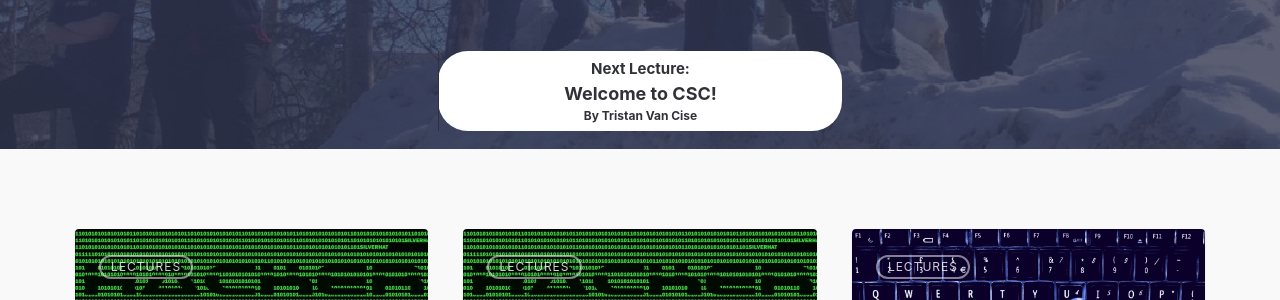
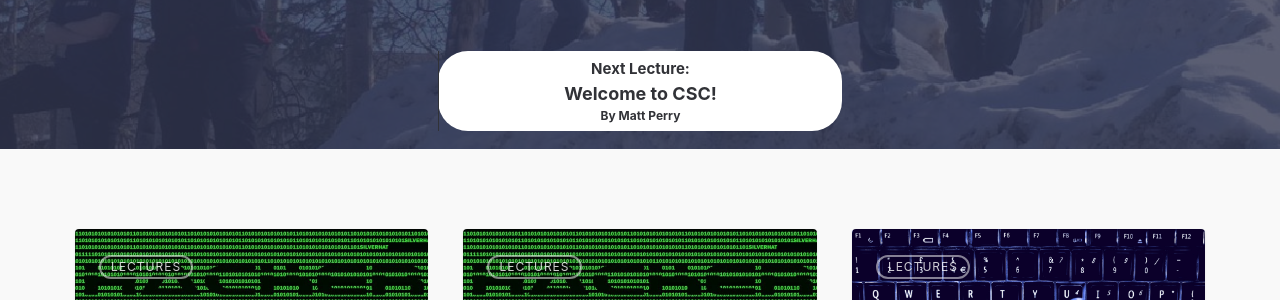
Before and after one commit to UAFCSC/uafcsc.github.io, a Jekyll site: the page built from index.md, in a window 1280 px wide and 900 px high. Shown: the part 427-727 px from the top of the window. Built offline with Jekyll 4.4.1, drawn with Linux system fonts in a browser that asks for light colours; nearby versions of some CDN libraries.

Commit message:
Update upcoming.html

```diff
--- a/_includes/upcoming.html
+++ b/_includes/upcoming.html
@@ -4,10 +4,10 @@
       <h2>2018 Hackathon</h2>
       <h3>Nov 10th-11th</h3>
     </a> -->
-    <a href="/welcome2019" class="lecture">
+    <a href="/welcome2020" class="lecture">
       <h2>Next Lecture:</h2>
       <h3>Welcome to CSC!</h3>
-      <h4>By Tristan Van Cise</h4>
+      <h4>By Matt Perry</h4>
     </a>
   </article>
 </div>
```
